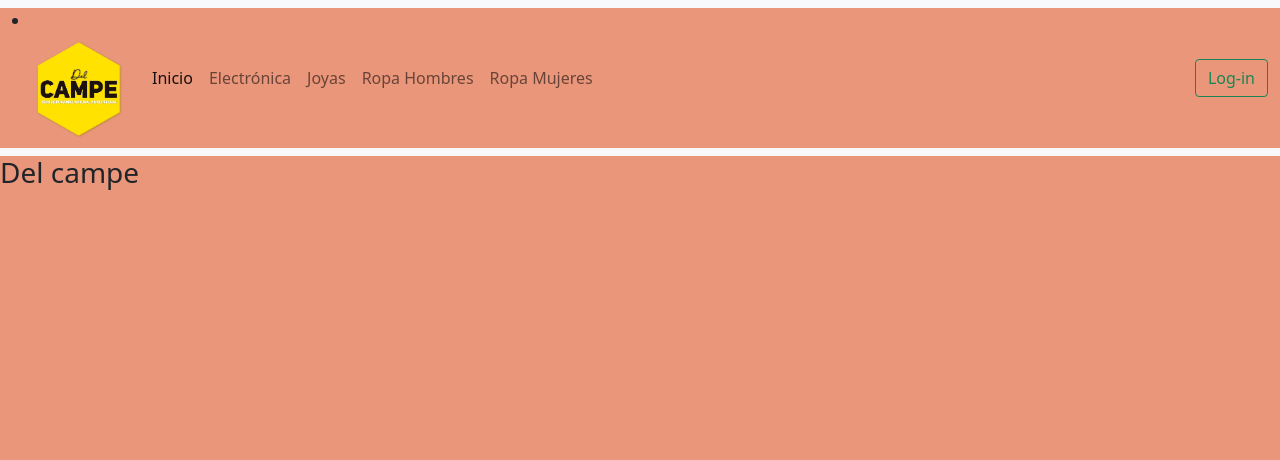
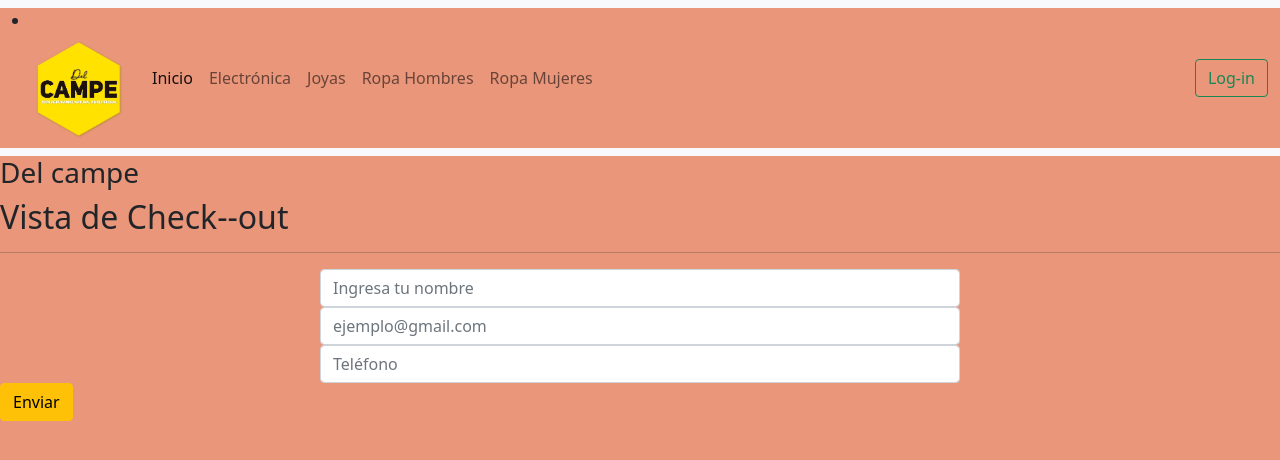
Before and after one commit to Jose-ph/tienda_basualdo, a React (Create React App) app: page /checkout in a window 1280 px wide. Shown: the top 460 px of the page. Built offline with nearby package versions, Linux system fonts and the light colour scheme.

Commit message:
agrega checkout y form

```diff
--- a/src/App.js
+++ b/src/App.js
@@ -10,6 +10,7 @@ import { BrowserRouter as Router, Switch, Route } from "react-router-dom";
 //import Cart from "./components/Cart/Cart";
 import CartContextProvider from "./Context/CartContext";
 import CartView from "./components/CartView/CartView";
+import CheckOut from "./components/Checkout/CheckOut";
 
 
 function App() {
@@ -40,6 +41,9 @@ function App() {
             <Route exact path="/cart">
               <CartView/>
             </Route>
+            <Route exact path="/checkout">
+              <CheckOut/>
+            </Route>
           </Switch>
         </div>
       </Router>
--- a/src/components/CartView/CartView.js
+++ b/src/components/CartView/CartView.js
@@ -39,7 +39,7 @@ function CartView() {
 
 
                 <button className='btn btn-danger' onClick={()=>{clearCart()}} >Borrar carrito</button>
-                <button className='btn btn-success' onClick={()=>console.log("finalizar compra")} >Finalizar compra</button>
+                <button className='btn btn-success'  onClick={()=> push("/checkout")} >Finalizar compra</button>
 
                 </>
 
--- /dev/null
+++ b/src/components/Checkout/CheckOut.js
@@ -0,0 +1,129 @@
+import React, { useContext,useState } from 'react'
+import {CartContext} from "../../Context/CartContext"
+
+function CheckOut() {
+
+    const {cart, totalPurchase} = useContext(CartContext)
+
+    const [values, setValues] = useState({
+
+        nombre: "",
+        email: "",
+        cel: "",
+
+    })
+
+
+    const handleSubmit = (e) =>{
+
+        e.preventDefault();
+
+        const order = {
+
+            buyer: values,
+            items: cart,
+            total: totalPurchase(),
+
+        }
+
+
+
+
+
+        console.log(order)
+
+
+    }
+
+
+
+
+    const handleValues = (e)=> {
+
+
+        console.log(e.target.name)
+
+        setValues({
+
+            ...values,
+            [e.target.name]: e.target.value
+
+        })
+
+
+    }
+
+
+
+
+
+
+
+
+
+
+    return (
+        <div>
+            <h2> Vista de Check--out</h2>
+
+            <hr/>
+
+            <form onSubmit={handleSubmit} >
+
+            <input
+                name='nombre'
+                onChange={handleValues}
+                value= {values.nombre}
+                className='form-control container w-50'
+                type="text"
+                placeholder='Ingresa tu nombre'
+
+
+            />
+              <input
+                name='email'
+                onChange={handleValues}
+                value= {values.email}
+                className='form-control container w-50'
+                type="email"
+                placeholder='ejemplo@gmail.com'
+
+
+            />
+
+            <input
+
+                name='cel'
+                onChange={handleValues}
+                value= {values.cel}
+                className='form-control container w-50'
+                type="tel"
+                placeholder='Teléfono'
+
+
+            />
+
+
+
+
+
+
+
+            <button type='submit' className="btn btn-warning" > Enviar</button>
+
+            </form>
+
+
+
+
+
+
+
+
+
+
+        </div>
+    )
+}
+
+export default CheckOut
--- a/src/containers/ItemListContainer/ItemListContainer.js
+++ b/src/containers/ItemListContainer/ItemListContainer.js
@@ -5,7 +5,7 @@ import { useParams } from 'react-router-dom';
 import ItemList from '../../components/ItemList/ItemList'
 import Loader from '../../components/Loader/Loader';
 
-import { getPosts, getPostsByCategory,} from '../../Services/getItem'
+//import { getPosts, getPostsByCategory,} from '../../Services/getItem'
 
 import {collection, getDocs, query, where} from "firebase/firestore/lite"
 import {dataBase} from "../../firebase/config"
```
Also changed, not shown: images/imagesReact/electronicaPrueba1.jpg (added).
